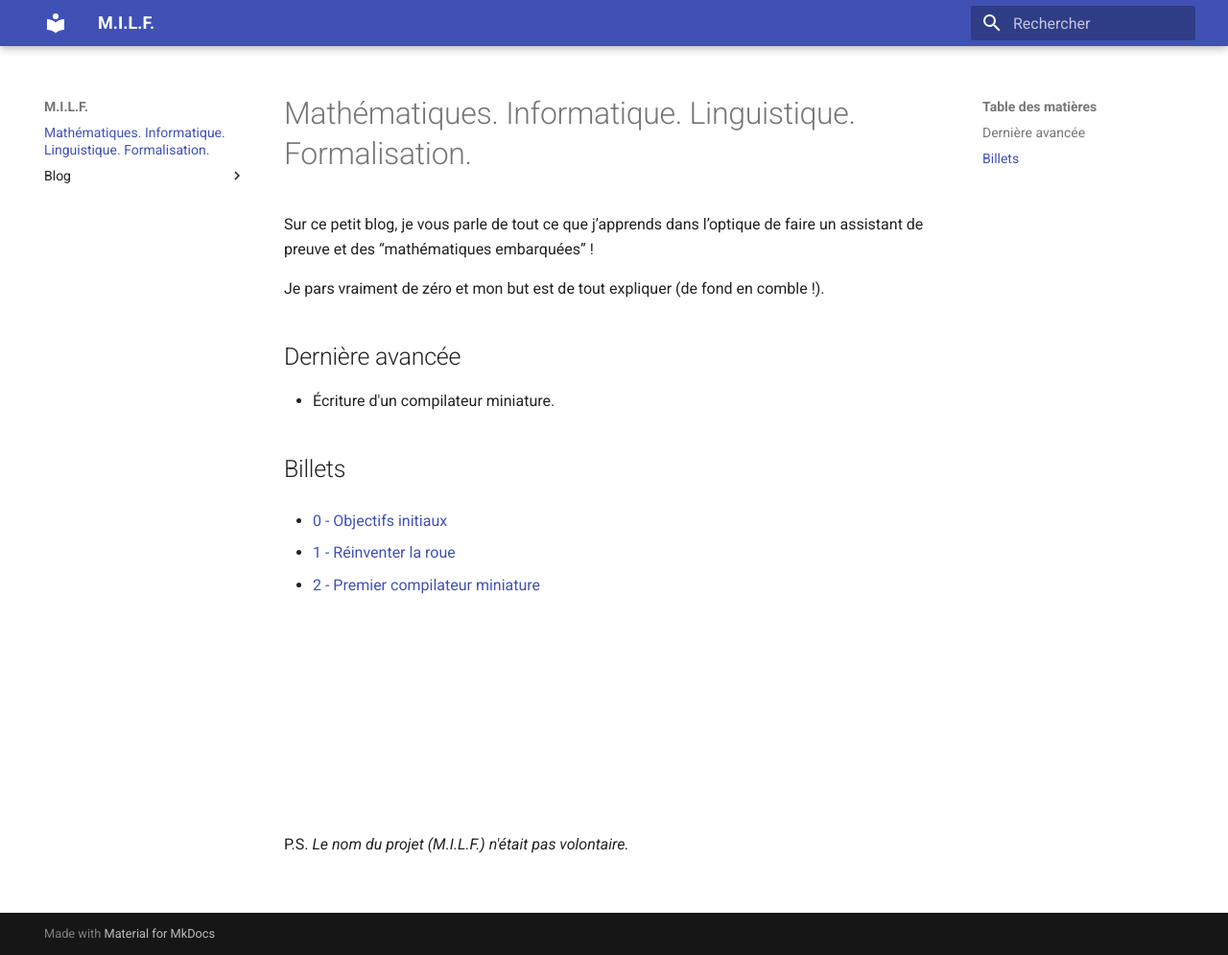
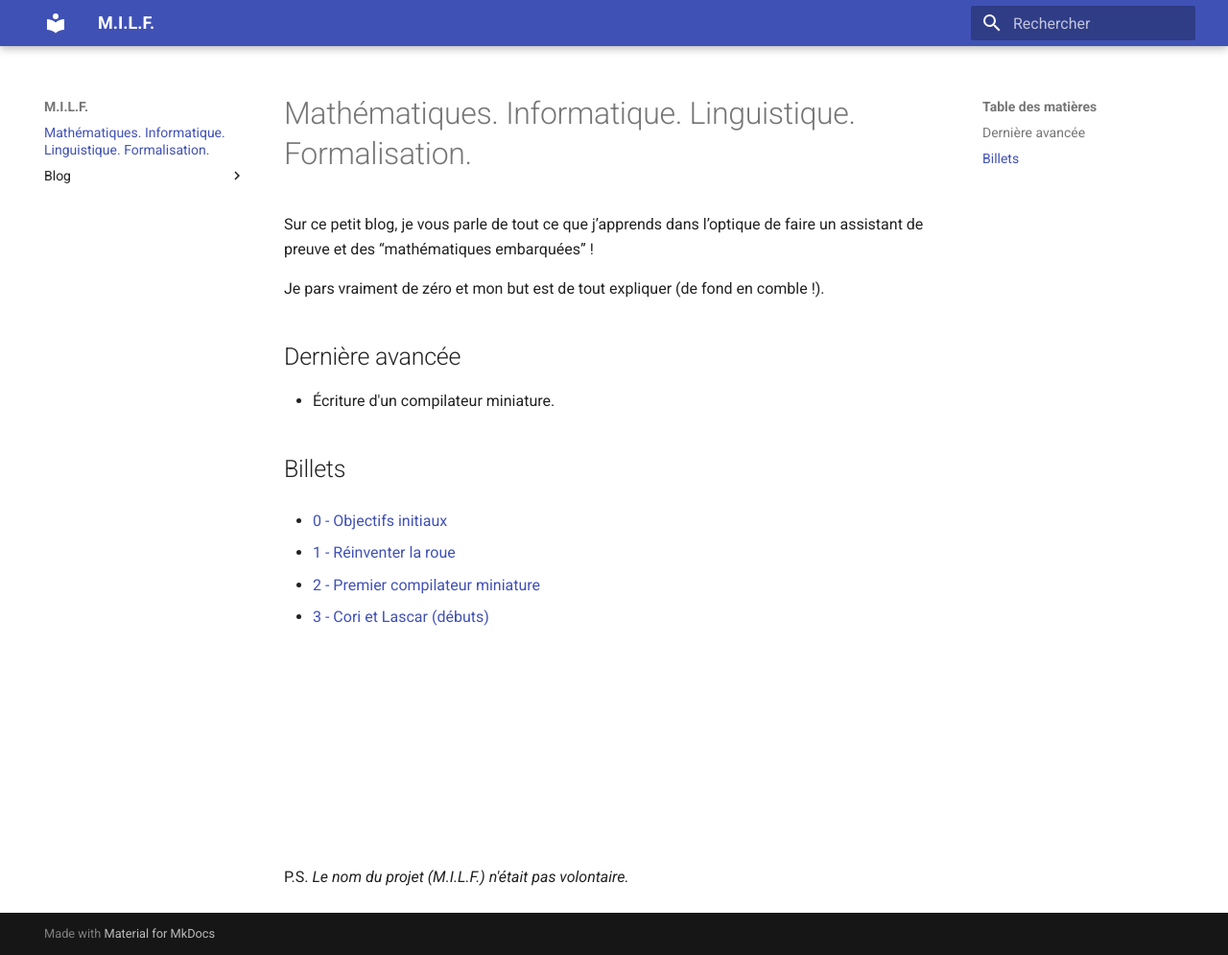
Before and after one commit to MathiasGarnier/MILF, an MkDocs documentation site: the page built from docs/index.md, in a window 1280 px wide and 995 px high. Shown: the whole window at 96% size. Built offline with MkDocs 1.6.1 and Material for MkDocs 9.7.7, drawn with Linux system fonts in a browser that asks for light colours.

Commit message:
Update index.md

```diff
--- a/docs/index.md
+++ b/docs/index.md
@@ -17,6 +17,8 @@ Je pars vraiment de zéro et mon but est de tout expliquer (de fond en comble !)
 
 * [2 - Premier compilateur miniature](blog/2-premier-compilateur-miniature.md)
 
+* [3 - Cori et Lascar (débuts)](blog/3-Cori-Lascar-débuts)
+
 <br>
 <br>
 <br>
```
